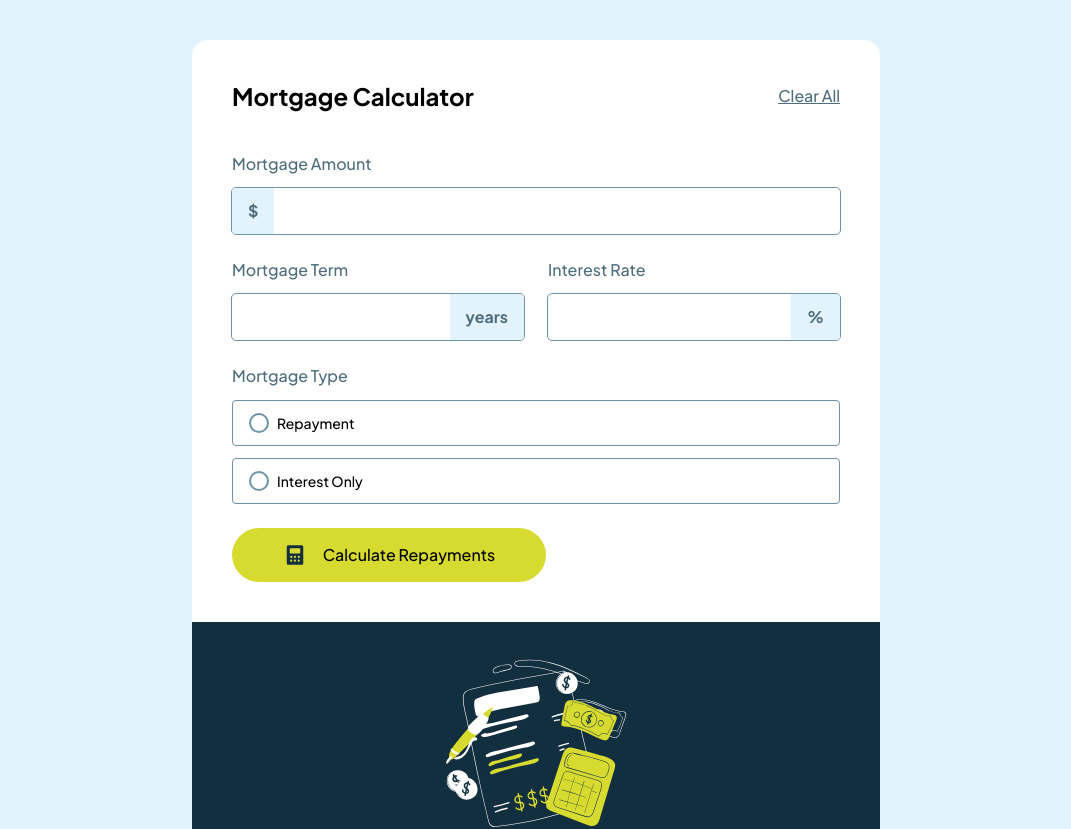
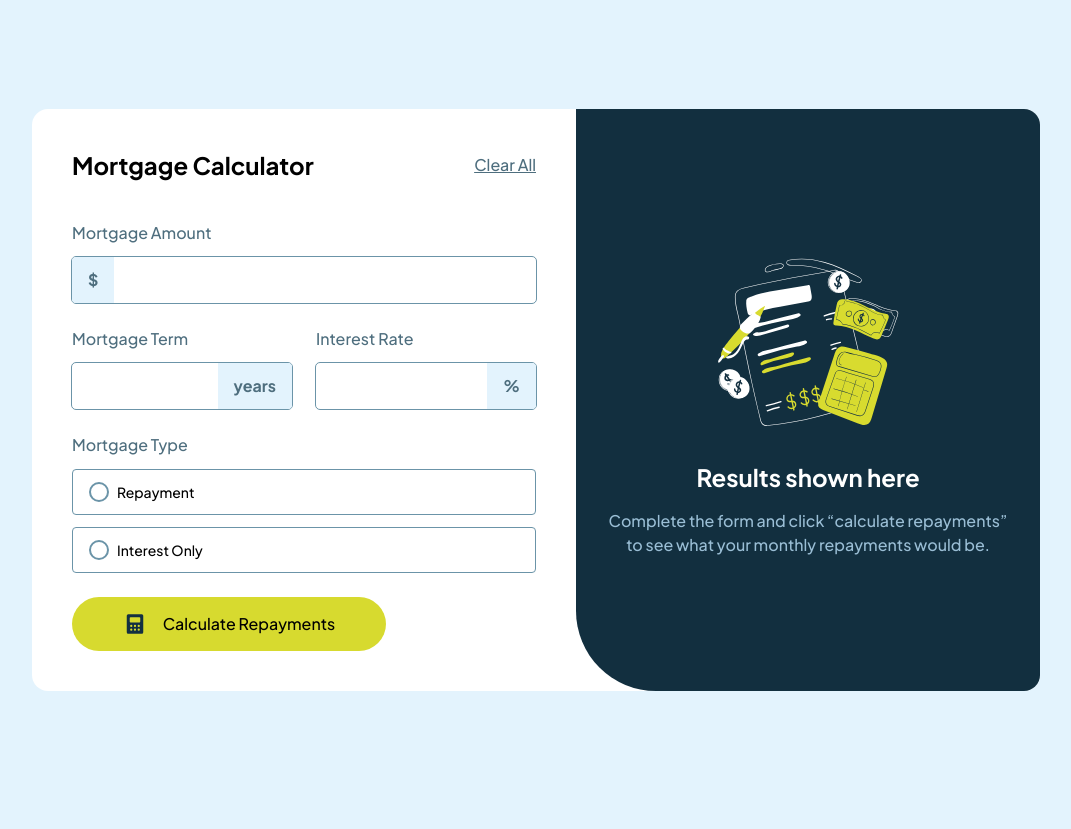
Before and after one commit to Davichobits/mortgage-repayment-calculator, a React (Vite) app: page / in a window 1280 px wide. Shown: the top 829 px of the page, without its empty margins (104-1175 px from the left). After the commit the page ends 800 px from the top, so only its background shows below. Built offline with nearby package versions, Linux system fonts and the light colour scheme.

Commit message:
desktop view

```diff
--- a/src/App.tsx
+++ b/src/App.tsx
@@ -4,7 +4,7 @@ import { PaymentContextProvider } from '@contexts/payment-context-provider';
 function App() {
   return (
     <PaymentContextProvider>
-      <main>
+      <main className='h-screen grid place-content-center'>
         <Calculator />
       </main>
     </PaymentContextProvider>
--- a/src/components/calculator.tsx
+++ b/src/components/calculator.tsx
@@ -5,13 +5,15 @@ export const Calculator = () => {
   const { results } = usePaymentContext();
 
   return (
-    <section className='md:max-w-[688px] md:rounded-2xl md:my-10 overflow-hidden'>
-      <Form styles=''/>
-      {
-        results.monthlyPayment === 0
-        ? <ResulsInstructions/>
-        : <Results/>
-      }
+    <section className='md:max-w-[688px] md:rounded-2xl md:my-10 overflow-hidden lg:max-w-[1008px] lg:flex'>
+      <Form styles='lg:flex-1'/>
+      <div className='lg:flex-1 bg-White'>
+        {
+          results.monthlyPayment === 0
+          ? <ResulsInstructions />
+          : <Results />
+        }
+      </div>
     </section>
   )
 }
--- a/src/components/result-instructions.tsx
+++ b/src/components/result-instructions.tsx
@@ -1,7 +1,7 @@
 export const ResulsInstructions = () => {
   return (
-    <div className='bg-Slate-900 text-White py-8 px-6'>
-      <img className='m-auto mb-4' src="/assets/images/illustration-empty.svg" alt="illustration empty" />
+    <div className='bg-Slate-900 text-White py-8 px-6 h-full lg:rounded-bl-[80px]'>
+      <img className='m-auto mb-4 lg:mt-[112px]' src="/assets/images/illustration-empty.svg" alt="illustration empty" />
       <h2 className='text-center text-2xl font-bold mb-4'>Results shown here</h2>
       <p className='text-center text-Slate-300'>Complete the form and click “calculate repayments” to see what your monthly repayments would be.</p>
     </div>
--- a/src/components/results.tsx
+++ b/src/components/results.tsx
@@ -2,7 +2,7 @@ import { Payments } from '@components'
 
 export const Results = () => {
   return (
-    <div className='bg-Slate-900 text-White py-8 px-6 md:p-10'>
+    <div className='bg-Slate-900 text-White py-8 px-6 md:p-10 h-full lg:rounded-bl-[80px]'>
       <h2 className='text-2xl mb-6'>Your results</h2>
       <p className='text-Slate-300 mb-6'>Your results are shown below based on the information you provided. To adjust the results, edit the form and click “calculate repayments” again.</p>
       <Payments />
--- a/src/contexts/payment-context.ts
+++ b/src/contexts/payment-context.ts
@@ -7,7 +7,8 @@ export interface Results {
 
 export interface PaymentContextType {
   results: Results;
-  setResults: React.Dispatch<React.SetStateAction<Results>>;
+  // setResults: React.Dispatch<React.SetStateAction<Results>>;
+  setResults: (results: Results) => void;
 }
 
 export const PaymentContext = createContext<PaymentContextType | null>(null);
```
